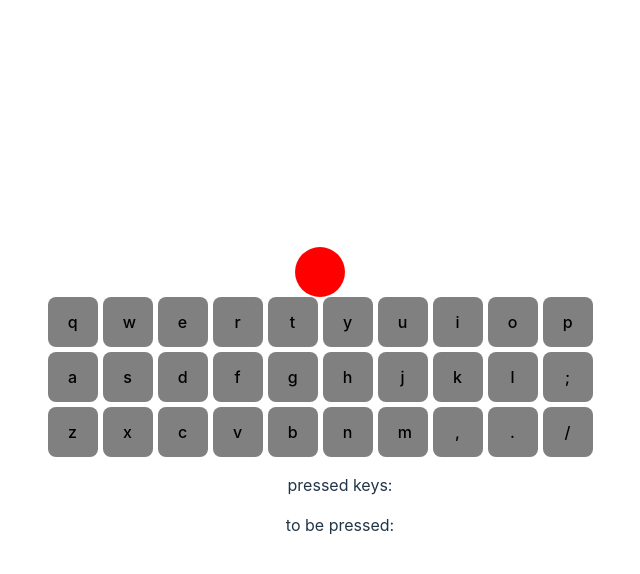
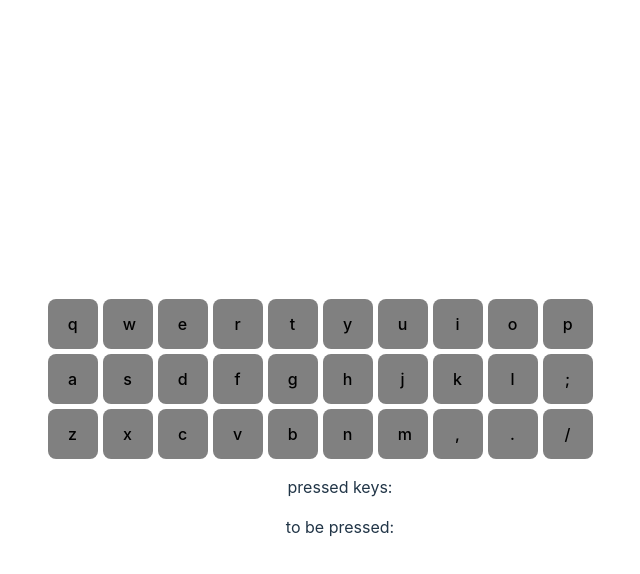
Before and after one commit to joeytomoyama/keyboardTwister, a React (Vite) app: page / in a window 1280 px wide. Both pictures are taken after a click on the button "1 player". Shown: the top 574 px of the page, without its empty margins (320-960 px from the left). Built offline with nearby package versions, Linux system fonts and the light colour scheme.

Commit message:
polishing multiplayer feature. select screen and game over screen specifically. execution order funky.

```diff
--- a/src/App.jsx
+++ b/src/App.jsx
@@ -14,9 +14,11 @@ export default function App() {
   const [players, setPlayers] = useState(0)
   const [round, setRound] = useState(0)
   const [pressedKeys, setPressedKeys] = useState([])
+  const [generatedKey, setGeneratedKey] = useState(null)
   const [keysToPress, setKeysToPress] = useState([])
   const [keysLeft, setKeysLeft] = useState(keys)
   const [gameState, setGameState] = useState('before')
+  const [loser, setLoser] = useState(null)
 
   function startGame(players) {
     setGameState('during')
@@ -28,27 +30,44 @@ export default function App() {
     return round % players
   }
 
+  // let generatedKey
   function generateKey() {
     const randomIndex = Math.floor(Math.random() * keysLeft.length)
     const generatedKey = keysLeft[randomIndex]
-    setKeysLeft(keysLeft => keysLeft.filter(k => k !== generatedKey).sort())
+    setGeneratedKey(generatedKey)
+    setKeysLeft(keysLeft => keysLeft.filter(k => k !== generatedKey))
+
     const keysToPressNext = keysToPress.slice()
     keysToPressNext[currentPlayer()].push(generatedKey)
     setKeysToPress(keysToPressNext)
-    setTimeout(() => console.log(keysToPress.join('\n')), 100)
+    // setTimeout(() => console.log(keysToPress.join('\n')), 100)
     setRound(round + 1)
   }
 
   function checkKeys() {
-    // if (!keysToPress.every(key => pressedKeys.includes(key))) setGameState('after')
     keysToPress.forEach((subArray, i) => {
-      if (!subArray.every(key => pressedKeys.includes(key))) console.log('loser:', i)
+      if (!subArray.every(key => pressedKeys.includes(key))) {
+        setLoser(i)
+        setGameState('after')
+      }
     })
+    // console.log(keysToPress.reduce((accumulator, currentValue) => accumulator + currentValue.length, 0))
+    console.log('round:', round)
+    if (pressedKeys.length !== round) {
+      // console.log(currentPlayer() + ' lost')
+      setLoser(currentPlayer())
+      setGameState('after')
+    }
   }
 
   function restartGame() {
+    setPlayers(0)
+    setRound(0)
+    setGeneratedKey(null)
     setKeysToPress([])
+    setKeysLeft(keys)
     setGameState('before')
+    setLoser(null)
   }
 
   useEffect(() => {
@@ -73,10 +92,10 @@ export default function App() {
   return (
     <div className="App">
       {gameState === 'before' && <SelectScreen startGame={startGame} />}
-      {gameState === 'during' && <KeyGenerator keysToPress={keysToPress} generateKey={generateKey} />}
+      {gameState === 'during' && <KeyGenerator generatedKey={generatedKey} generateKey={generateKey} />}
       {gameState === 'during' && <Keyboard keys={keys} pressedKeys={pressedKeys} checkKeys={checkKeys} />}
       {gameState === 'during' && <Player amount={keys} pressedKeys={pressedKeys} keysToPress={keysToPress} />}
-      {gameState === 'after' && <GameOverScreen restartGame={restartGame} />}
+      {gameState === 'after' && <GameOverScreen loser={loser} restartGame={restartGame} />}
     </div>
   )
 }
--- a/src/components/GameOverScreen.jsx
+++ b/src/components/GameOverScreen.jsx
@@ -1,9 +1,9 @@
 import React from 'react'
 
-export default function GameOverScreen({restartGame}) {
+export default function GameOverScreen({loser, restartGame}) {
   return (
     <div className="selectScreen centerer">
-      <p>you lost</p>
+      <p>player {loser + 1} lost</p>
       <button onClick={() => restartGame()}>restart</button>
     </div>
   )
--- a/src/components/KeyGenerator.jsx
+++ b/src/components/KeyGenerator.jsx
@@ -1,16 +1,11 @@
 import { useState } from 'react'
 
-export default function KeyGenerator({keysToPress2, generateKey}) {
+export default function KeyGenerator({generatedKey, generateKey}) {
 
     return (
         <div className="centerer">
-            <div className="centerer" style={{
-                width: '50px',
-                height: '50px',
-                backgroundColor: 'red',
-                borderRadius: '50px',
-            }} onClick={generateKey}>
-                {/* {keysToPress2[keysToPress2.length - 1]} */}
+            <div className="keyGenerator centerer" onClick={generateKey}>
+                {generatedKey}
             </div>
         </div>
     )
--- a/src/index.css
+++ b/src/index.css
@@ -85,6 +85,13 @@ button:focus-visible {
   opacity: 70%;
 }
 
+.keyGenerator {
+  width: 50px;
+  height: 50px;
+  border: 2px solid white;
+  border-radius: 10px;
+}
+
 .keyboard {
   display: grid;
   grid-template-columns: repeat(10, 50px);
```
